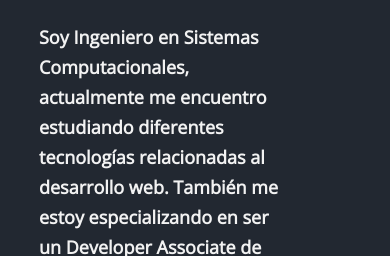
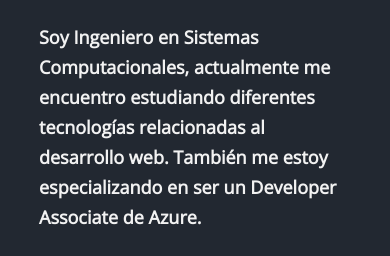
Before and after one commit to RubberBoyVz/rubberboyvz.github.io, a plain HTML site: page index.html in a window 390 px wide. Shown: the part 534-790 px from the top of the page. Drawn offline with nearby package versions, Linux system fonts and the light colour scheme.

Commit message:
Mejorado el width del parrafo de descripcion

```diff
--- a/css/styles.css
+++ b/css/styles.css
@@ -103,7 +103,7 @@ body {
 
 #descripcion {
     padding: 5px 0;
-    width: 80%;
+    width: 60%;
     margin-top: 20px;
     font-size: 18px;
     line-height: 30px;
@@ -161,4 +161,8 @@ body {
     #contenido-principal{
         margin-top: 30px;
     }
+
+    #descripcion{
+        width: 100%;
+    }
 }
```
